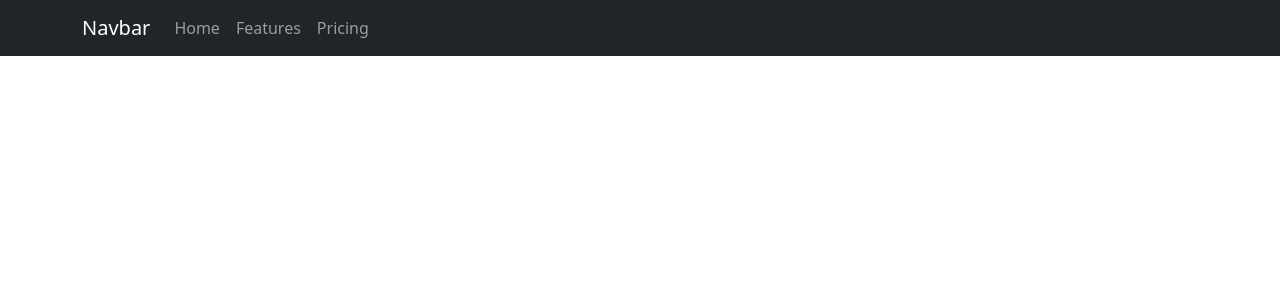
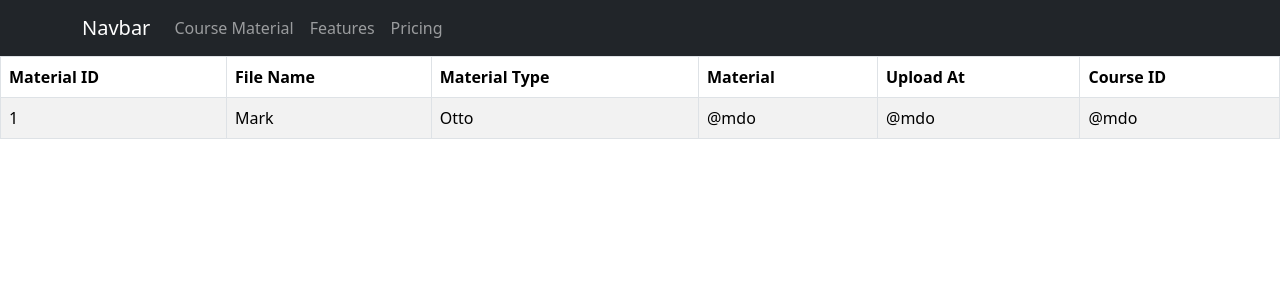
Before and after one commit to CMJD-110-Phase-2-Code-Bases/FrontEndTech02, a React (Create React App) app: page /coursematerial in a window 1280 px wide. Shown: the top 300 px of the page. Built offline with nearby package versions, Linux system fonts and the light colour scheme.

Commit message:
Add table for course material component

```diff
--- a/src/App.tsx
+++ b/src/App.tsx
@@ -4,12 +4,14 @@
 import {NavBar} from '../src/components/NavBar'
 import './App.css';
 import 'bootstrap/dist/css/bootstrap.min.css';
+import { CourseMaterial } from './components/CourseMaterial';
 
 function App() {
 
   return (
     <>
       <NavBar/>
+      <CourseMaterial/>
     </>
 
   );
--- a/src/components/CourseMaterial.tsx
+++ b/src/components/CourseMaterial.tsx
@@ -1,5 +1,30 @@
+import Table from 'react-bootstrap/Table';
+
 export const  CourseMaterial = ()=> {
     return(
-        <></>
+        <>
+          <Table striped bordered hover>
+      <thead>
+        <tr>
+          <th>Material ID</th>
+          <th>File Name</th>
+          <th>Material Type</th>
+          <th>Material</th>
+          <th>Upload At</th>
+          <th>Course ID</th>
+        </tr>
+      </thead>
+      <tbody>
+        <tr>
+          <td>1</td>
+          <td>Mark</td>
+          <td>Otto</td>
+          <td>@mdo</td>
+          <td>@mdo</td>
+          <td>@mdo</td>
+        </tr>
+      </tbody>
+    </Table>
+        </>
     );
 }
--- a/src/components/NavBar.tsx
+++ b/src/components/NavBar.tsx
@@ -9,7 +9,7 @@
         <Container>
           <Navbar.Brand href="#home">Navbar</Navbar.Brand>
           <Nav className="me-auto">
-            <Nav.Link href="#home">Home</Nav.Link>
+            <Nav.Link href="#home">Course Material</Nav.Link>
             <Nav.Link href="#features">Features</Nav.Link>
             <Nav.Link href="#pricing">Pricing</Nav.Link>
           </Nav>
```
